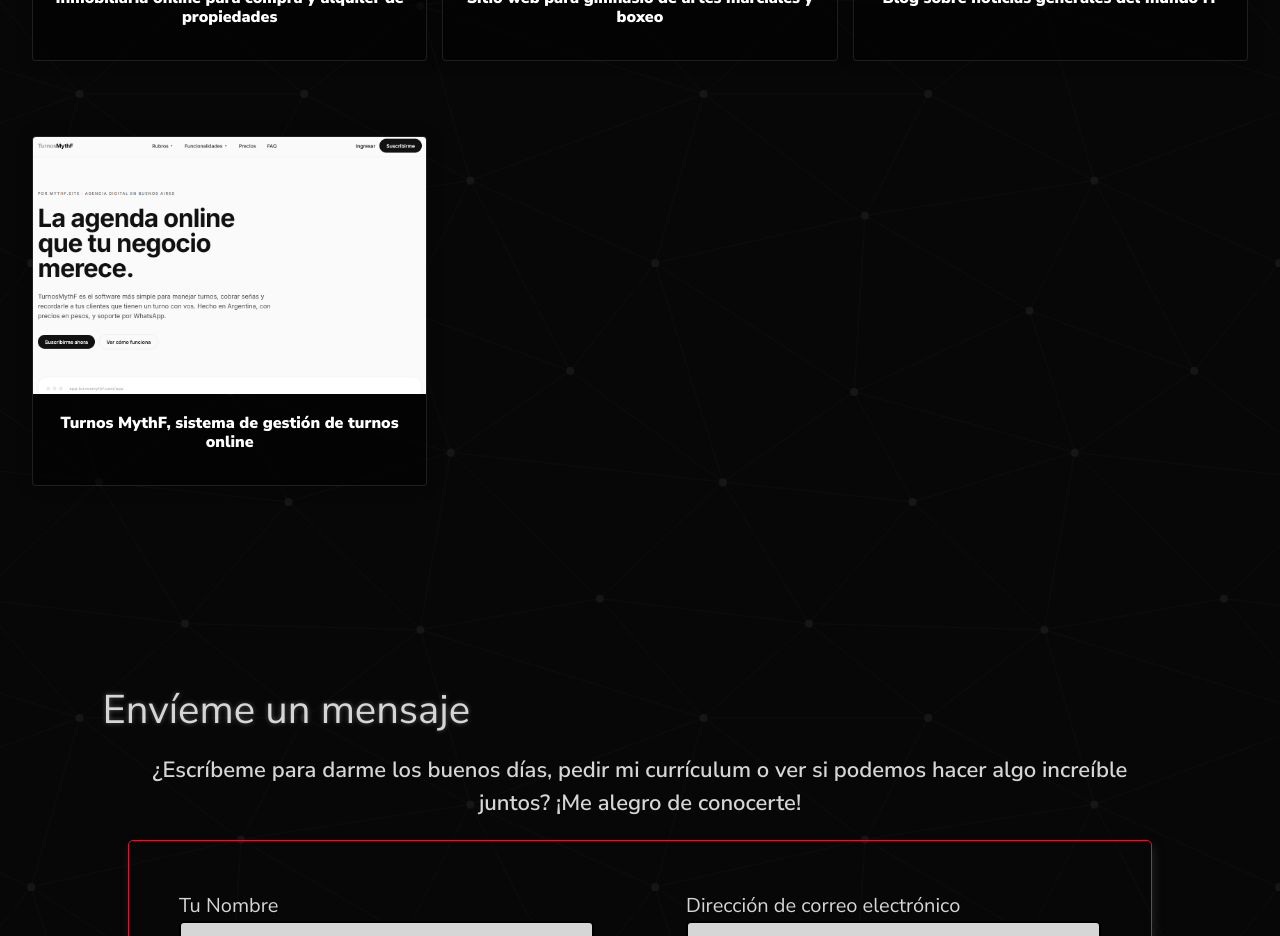
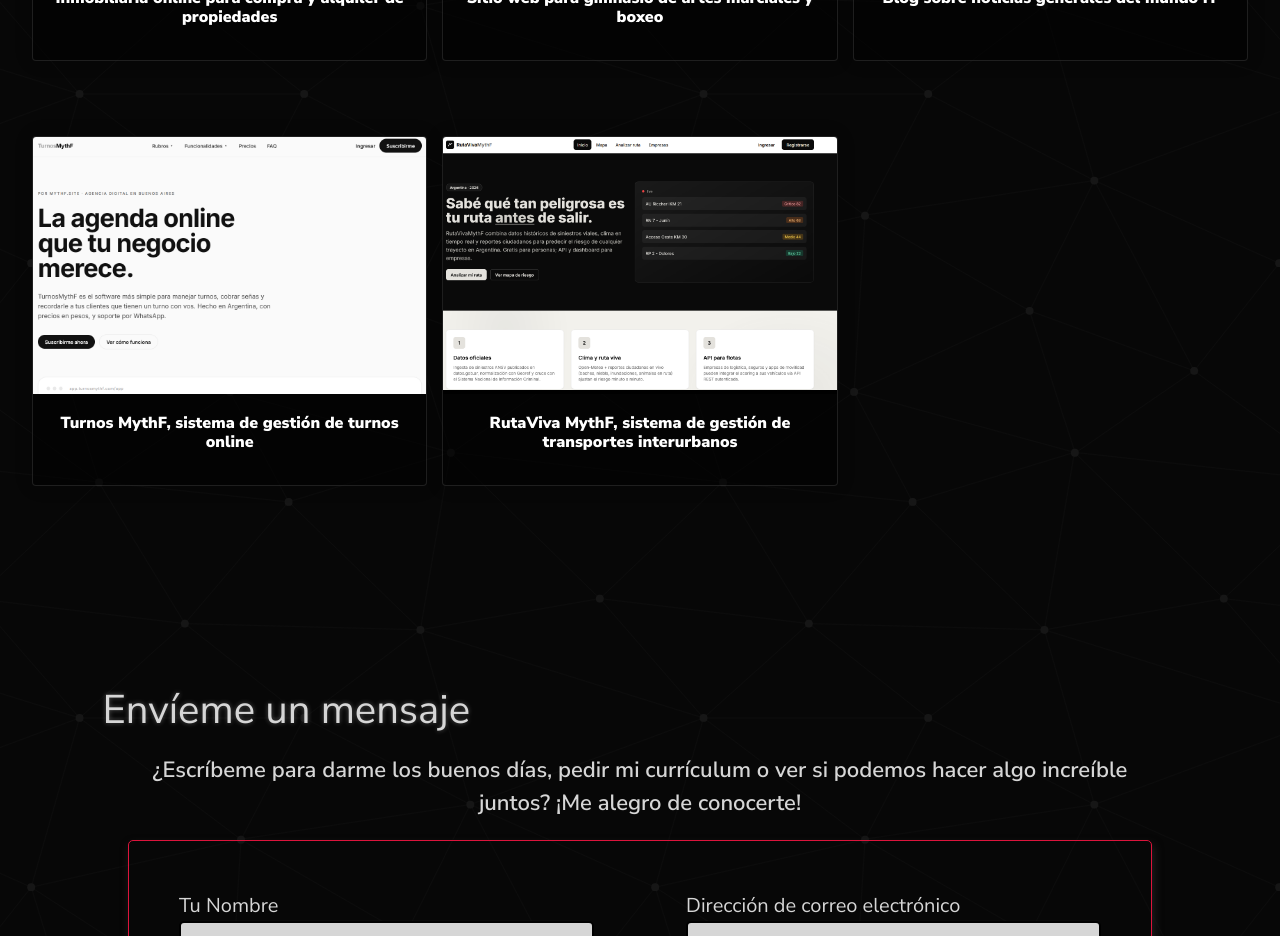
Before and after one commit to FacundoMarcoBacigalupo/Portafolio, a React (Create React App) app: page / in a window 1280 px wide. Shown: the part 2700-3636 px from the top of the page. Built offline with nearby package versions, Linux system fonts and the light colour scheme.

Commit message:
feat: add RutaVivaMythf project to portfolio

```diff
--- a/src/components/Proyects/Proyects.jsx
+++ b/src/components/Proyects/Proyects.jsx
@@ -10,6 +10,7 @@
 import OportoFightClub from "../../assets/img/oportoFightClub.png"
 import CrmMythf from "../../assets/img/crm.png"
 import TurnosMythF from "../../assets/img/TurnosMythF.png"
+import RutaVivaMythfImg from "../../assets/img/RutaVivaMythF.png"
 import "./proyects.css"
 
 const Proyects2 = () => {
@@ -119,6 +120,16 @@
                         <a href='https://turnos.mythf.site' target="_blank" rel="noreferrer" className="card__more">{t("proyects.button")}</a>
                     </div>
                 </article>
+
+                <article className="card">
+                    <header className="card__thumb">
+                        <img src={RutaVivaMythfImg} alt='RutaViva MythF' />
+                    </header>
+                    <div className="card__body">
+                        <h2 className="card__title">{t("proyects.rutavivaMythf")}</h2>
+                        <a href='https://rutaviva.mythf.site/' target="_blank" rel="noreferrer" className="card__more">{t("proyects.button")}</a>
+                    </div>
+                </article>
             </section>
         </div>
     )
--- a/src/translation/en/global.json
+++ b/src/translation/en/global.json
@@ -25,6 +25,7 @@
         "oportoFightClub": "Website for a martial arts and boxing gym",
         "blog": "Blog about general news from the IT world",
         "turnosMythf": "Turnos MythF, online appointment management system",
+        "rutavivaMythf": "RutaViva MythF, intercity transport management system",
         "button": "View more"
     },
     "contact":{
--- a/src/translation/es/global.json
+++ b/src/translation/es/global.json
@@ -25,6 +25,7 @@
         "oportoFightClub": "Sitio web para gimnasio de artes marciales y boxeo",
         "blog": "Blog sobre noticias generales del mundo IT",
         "turnosMythf": "Turnos MythF, sistema de gestión de turnos online",
+        "rutavivaMythf": "RutaViva MythF, sistema de gestión de transportes interurbanos",
         "button": "Ver más"
     },
     "contact":{
```
Also changed, not shown: src/assets/img/RutaVivaMythF.png (added).
